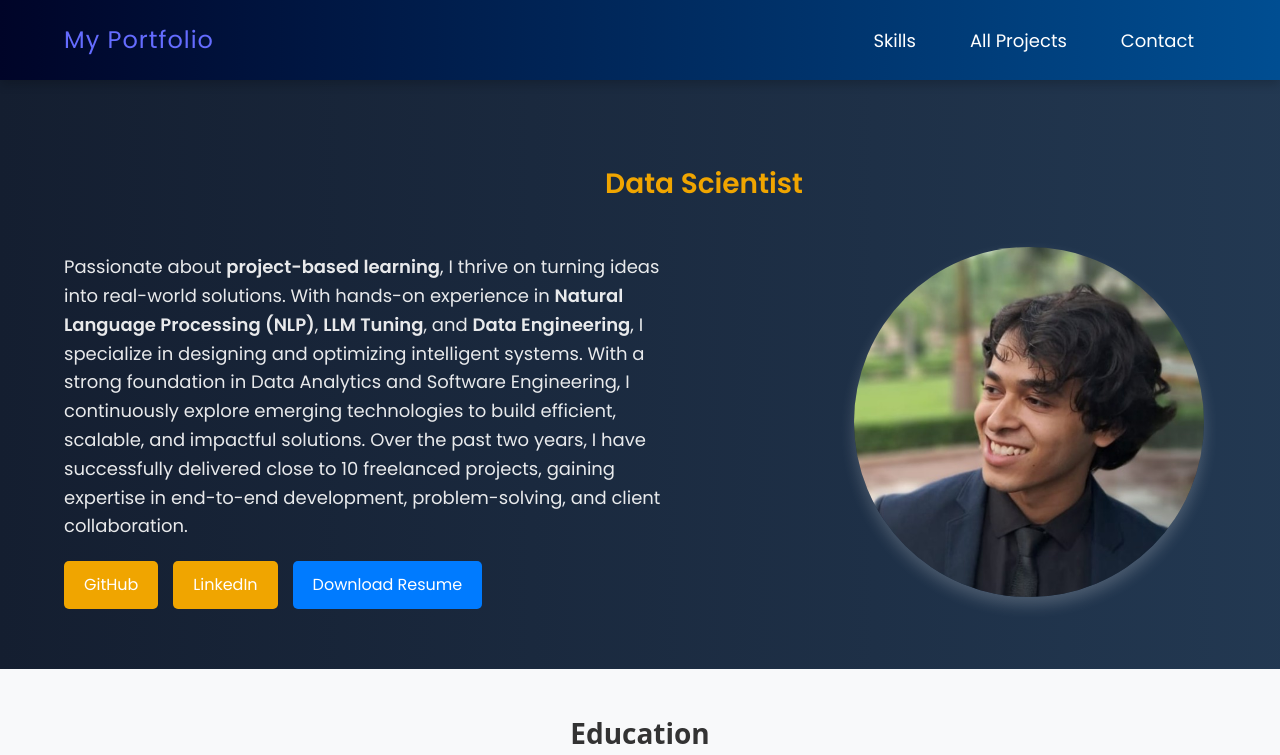
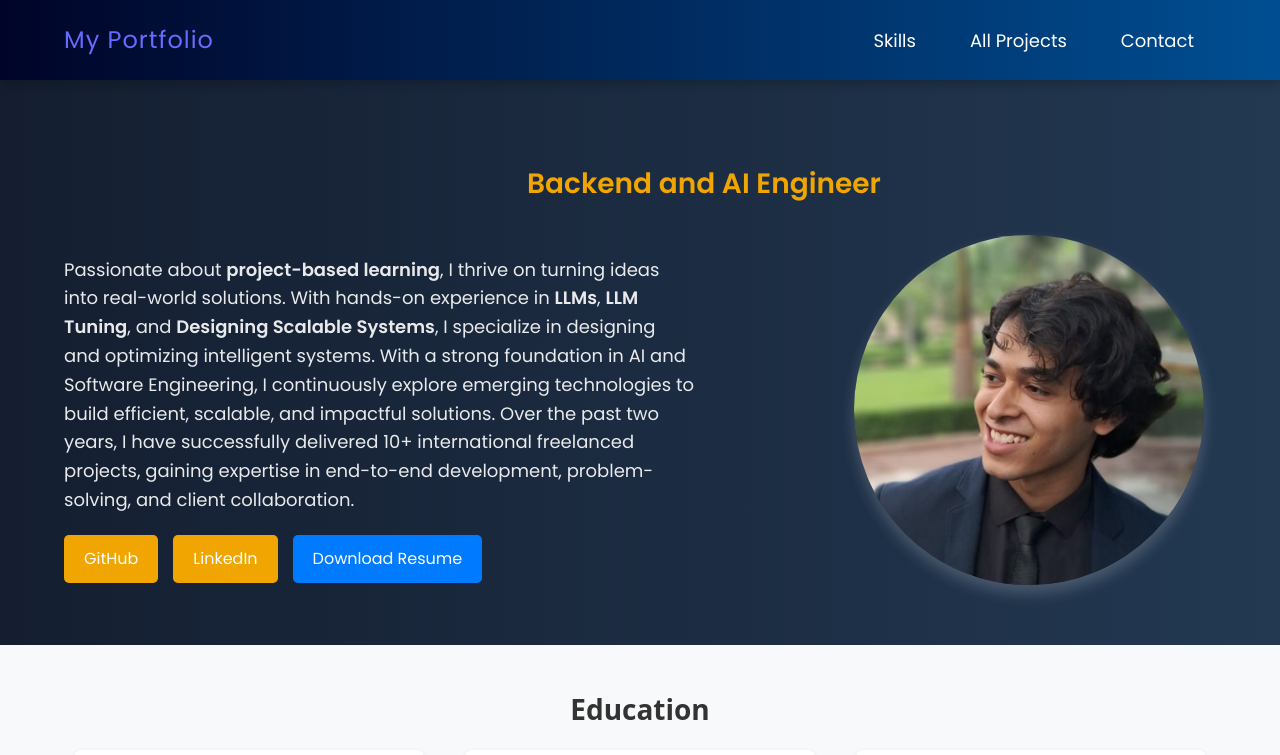
Before and after one commit to ShubhPundir/portfolio, a React (Vite) app in the folder frontend/: page /#/ in a window 1280 px wide. Shown: the top 755 px of the page. Built offline with nearby package versions, Linux system fonts and the light colour scheme.

Commit message:
Updated Hero Content

```diff
--- a/frontend/src/components/Hero.jsx
+++ b/frontend/src/components/Hero.jsx
@@ -5,7 +5,7 @@ const Hero = () => {
   return (
     <section className="hero">
       {/* Tagline at the top */}
-      <h2 className="hero-tagline">Data Scientist</h2>
+      <h2 className="hero-tagline">Backend and AI Engineer</h2>
 
       <div className="hero-container">
         {/* Left Side: Description & Buttons */}
@@ -13,11 +13,11 @@ const Hero = () => {
           <p className="description">
             Passionate about <b>project-based learning</b>,
             I thrive on turning ideas into real-world solutions.
-            With hands-on experience in <b>Natural Language Processing (NLP)</b>, <b>LLM Tuning</b>, and <b>Data Engineering</b>,
+            With hands-on experience in <b>LLMs</b>, <b>LLM Tuning</b>, and <b>Designing Scalable Systems</b>,
             I specialize in designing and optimizing intelligent systems.
-            With a strong foundation in Data Analytics and Software Engineering,
+            With a strong foundation in AI and Software Engineering,
             I continuously explore emerging technologies to build efficient, scalable, and impactful solutions.
-            Over the past two years, I have successfully delivered close to 10 freelanced projects,
+            Over the past two years, I have successfully delivered 10+ international freelanced projects,
             gaining expertise in end-to-end development, problem-solving, and client collaboration.
           </p>
 
```
Also changed, not shown: 3 other files (tests, documents, lock files or other folders).
